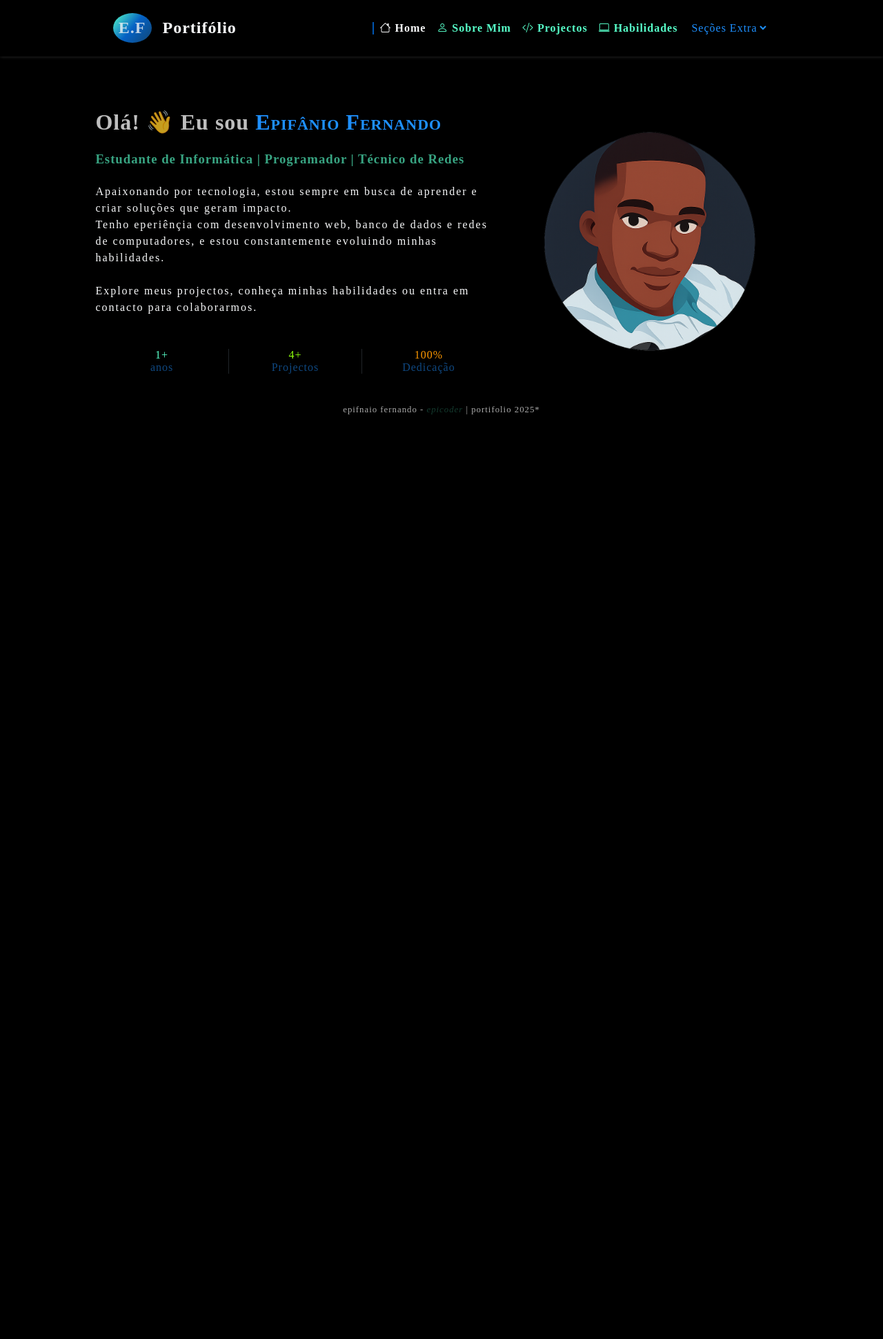
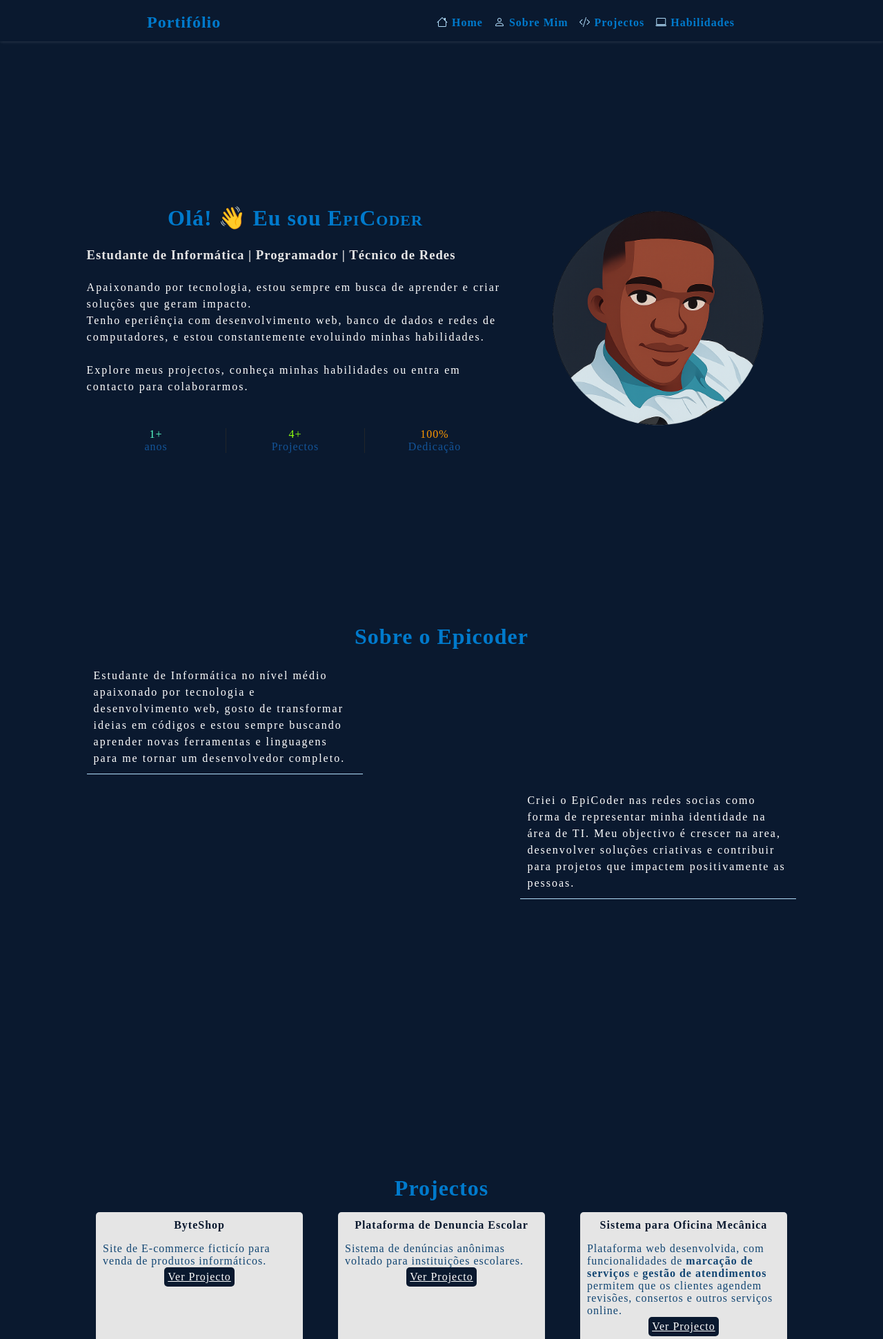
Before and after one commit to epifaniovalente/epicoder_frontend, a PHP site: page / in a window 1280 px wide. Shown: the top 1942 px of the page at 69% size. Before the commit the page ends 601 px from the top, so only its background shows below. Run offline with PHP 8.4, Linux system fonts and the light colour scheme; some web fonts are replaced.

Commit message:
EpiCoder - terminando seções

```diff
--- a/epicoder/CSS/style.css
+++ b/epicoder/CSS/style.css
@@ -11,6 +11,17 @@
     --light-color: #f8f9fa;
     --dark-color: #212529;
     --largura-aside: 280px;
+
+    --cor11: #0A192F;
+    /*Fundo Principal*/
+    --cor22: #007ACC;
+    /*Botões, destaques, links*/
+    --cor33: #B3DFFC;
+    /*Hovers, fundos de cartões, ícones*/
+    --cor44: #FFFFFF;
+    /*Texto em fundo escuro, áreas de conteúdo*/
+    --cor55: #E5E5E5;
+    /*Bordas, divisores, plano de fundo secundário*/
 }
 
 * {
@@ -25,7 +36,7 @@
 
 body {
     min-height: 100vh;
-    background-color: var(--fundo);
+    background-color: var(--cor11);
     color: var(--text-color);
     transition: all var(--transition-speed) ease;
 }
@@ -33,8 +44,9 @@ body {
 header {
     position: sticky;
     top: 0;
+    height: 60px;
     padding: 1.5% 2%;
-    backdrop-filter: blur(20px);
+    background: var(--cor11);
     box-shadow: 0 0 5px rgba(245, 245, 245, 0.192);
 }
 
@@ -46,22 +58,8 @@ nav {
     padding: 0rem 2rem;
 }
 
-nav .logo {
-    display: flex;
-    align-items: center;
-    gap: 1rem;
-    font-size: 1.5rem;
-    font-weight: 600;
-}
-
-.logo-icon {
-    padding: 5%;
-    border-radius: 50%;
-    background: linear-gradient(130deg, #57ffc9, #0461c4, #124673);
-}
-
 nav .logo-text {
-    color: var(--light-color);
+    color: var(--cor22);
 }
 
 nav .menu-link {
@@ -72,17 +70,16 @@ nav .menu-link {
     list-style: none;
     gap: 1rem;
     padding: 2px;
-    transition: all .4s ease;
-    transform-origin: left;
+    transition: display .3s ease;
 }
 
-.menu-link .logo-name{
+.menu-link .logo-name {
     width: 100%;
     text-align: center;
-    border: 1px solid #8fff0d;
-    font-size: 1.5rem;
-    padding: 3%;
-    background: linear-gradient(130deg, #0461c4, #124673);
+    color: var(--cor44);
+    border: 1px solid var(--cor22);
+    padding: 10px;
+    font-size: 3vw;
 }
 
 nav .menu-link.abrir {
@@ -97,42 +94,25 @@ nav .menu-link.abrir {
     display: flex;
 }
 
-.menu-link .link a.ativo {
-    padding-left: .5rem;
-    color: var(--light-color);
-    border-left: 2px solid var(--cor3);
-}
-
 .menu-link .link a {
     flex: 1;
-    font-size: 1rem;
     text-decoration: none;
-    color: #57ffc9;
+    color: var(--cor22);
     font-weight: 600;
 }
 
-.menu-link select {
-    cursor: pointer;
-    font-size: 1rem;
-    background-color: var(--fundo);
-    color: var(--light-color);
-    border: none;
-    outline: none;
-    color: #1e90ff;
-}
-
-select option {
-    background-color: var(--fundo);
+.menu-link .link a>i {
+    color: var(--cor33);
 }
 
 button {
     cursor: pointer;
-    background: transparent;
+    background: none;
     outline: none;
     border: none;
     font-size: 1.7rem;
     font-weight: 600;
-    color: var(--light-color);
+    color: var(--cor22);
 
     display: none;
 }
@@ -142,56 +122,44 @@ button {
 main.main-content {
     max-width: 1080px;
     margin: auto;
-    margin-top: 5%;
-    padding: 1% 3%;
+    padding: 1% 2%;
+}
+
+.container {
+    flex: 1;
     display: flex;
+    align-items: center;
     gap: 1.5rem;
+    height: 100vh;
 }
 
 .conteudo {
     display: flex;
     flex-direction: column;
     gap: 1.5rem;
+    scroll-margin-top: 70px;
 }
 
-.epicoder {
-    width: 95%;
-    height: 100px;
-    margin: auto;
-    border-radius: 5px;
-    display: flex;
-    align-items: center;
-    overflow: hidden;
-
-    background: url('../image/epicoder.jpg') no-repeat;
-    background-position: center center;
-    background-size: cover;
-
-    display: none;
+.destaque {
+    color: var(--cor22);
+    font-size: 2rem;
+    text-align: center;
+    margin-top: 2rem;
 }
 
-
-.conteudo .nome {
+.destaque .nome {
     font-variant: small-caps;
+    color: var(--cor22);
 }
 
 .conteudo h3 {
-    color: #57ffcaa4;
+    color: var(--cor55);
 }
 
 .conteudo p {
     line-height: 1.5rem;
     letter-spacing: 2px;
-    color: var(--light-color);
-}
-
-.conteudo .sobre {
-    width: fit-content;
-    background-color: var(--links);
-    color: var(--light-color);
-    padding: 1.5%;
-    font-size: 1.2rem;
-    border-radius: 5px;
+    color: var(--cor44);
 }
 
 .main-content .perfil {
@@ -240,6 +208,85 @@ main.main-content {
     color: #ff9900;
 }
 
+section {
+    display: flex;
+    flex-direction: column;
+    gap: 1rem;
+    min-height: 100vh;
+    scroll-margin-top: 70px;
+}
+
+section#sobre p {
+    max-width: 400px;
+    line-height: 1.5rem;
+    letter-spacing: 2px;
+    color: var(--cor44);
+    padding: 10px;
+    border-bottom: 1px solid var(--cor33);
+}
+
+.projectos-container {
+    display: flex;
+    justify-content: space-around;
+    flex-wrap: wrap;
+    gap: 1.5rem;
+}
+
+.projeto {
+    height: 200px;
+    flex: 0 1 300px;
+    padding: 10px;
+    background: var(--cor55);
+    border-radius: 5px;
+    display: flex;
+    flex-direction: column;
+}
+
+.projeto p {
+    color: var(--cor1);
+}
+
+.projeto a {
+    color: var(--cor44);
+    background-color: var(--cor11);
+    padding: 5px;
+    align-self: center;
+    border-radius: 5px;
+}
+
+.skills-container {
+    display: flex;
+    justify-content: space-around;
+    flex-wrap: wrap;
+    gap: 1.5rem;
+}
+
+.skill {
+    height: 200px;
+    flex: 0 1 300px;
+    padding: 10px;
+    background: var(--cor55);
+    border-radius: 5px;
+}
+
+.skill h3,
+.projeto>h3 {
+    text-align: center;
+    font-size: 1rem;
+    color: var(--cor11);
+    margin-bottom: 1rem;
+}
+
+.skill-itens {
+    list-style-position: inside;
+}
+
+.skill-item {
+    padding: .5rem;
+    color: var(--cor1);
+}
+
+
 footer {
     width: 100%;
     display: flex;
@@ -248,7 +295,7 @@ footer {
 }
 
 footer p {
-    font-size: .8rem;
+    font-size: .9rem;
     text-transform: lowercase;
     color: darkgray;
     padding: 0.5rem 0;
@@ -256,7 +303,7 @@ footer p {
 
 footer p span {
     font-style: italic;
-    color: #57ffca3b;
+    color: var(--cor22);
 }
 
 /*Responsividade*/
@@ -275,28 +322,20 @@ footer p span {
     }
 
     nav .menu-link {
-        width: 50%;
         height: 100dvh;
         position: absolute;
-        background-color: var(--fundo);
+        background-color: var(--cor11);
         background-attachment: fixed;
         border-right: 1px solid #1e8fff52;
         position: absolute;
-        top: 0;
+        top: 60px;
         left: 0;
-
+        right: 0;
     }
 
     nav .menu-link li a {
-        display: flex;
-        align-items: center;
-        justify-content: space-between;
+        text-align: center;
         padding: .5rem 1rem;
-    }
-
-    nav .menu-link li select {
-        padding: .5rem 1rem;
-        width: 100%;
     }
 
     .menu-link div:first-child {
@@ -307,10 +346,3 @@ footer p span {
         justify-content: space-between;
     }
 }
-
-@media (max-width: 768px) {
-    .epicoder {
-        display: block;
-    }
-
-}
--- a/index.html
+++ b/index.html
@@ -12,46 +12,39 @@
 <body>
     <header>
         <nav>
-            <div class="logo">
-                <span class="logo-icon">E.F</span>
-                <span class="logo-text">Portifólio</span>
-            </div>
+            <h1 class="logo-text">
+                Portifólio
+            </h1>
             <ul class="menu-link">
                 <div class="logo-name">
-                    Epifânio Fernando
+                    Epifânio EpiCoder
                 </div>
                 <li class="link">
-                    <a href="#" target="_self" class="ativo">
+                    <a href="#home" target="_self" class="ativo">
                         <i class="bi bi-house"></i>
                         <span class="">Home</span>
                     </a>
                 </li>
                 <li class="link">
-                    <a href="#" target="_self">
+                    <a href="#sobre" target="_self">
                         <i class="bi bi-person"></i>
                         <span class="">Sobre Mim</span>
                     </a>
                 </li>
                 <li class="link">
-                    <a href="#" target="_self">
+                    <a href="#projectos" target="_self">
                         <i class="bi bi-code-slash"></i>
                         <span class="">Projectos</span>
                     </a>
                 </li>
                 <li class="link">
-                    <a href="#" target="_self">
+                    <a href="#habilidades" target="_self">
                         <i class="bi bi-laptop"></i>
                         <span class="">Habilidades</span>
 
                     </a>
                 </li>
-                <li>
-                    <select name="secoes" id="" onchange="window.location.href=this.value">
-                        <option value="" disabled selected class="selecionada">Seções Extra</option>
-                        <option value="">Blog</option><!--epicoder/pages/blog.html-->
-                        <option value="Certificados">Certificados</option>
-                    </select>
-                </li>
+
             </ul>
             <button type="button" class="menu-btn" id="botao">
                 <i class="bi bi-list-ul"></i>
@@ -59,11 +52,9 @@
         </nav>
     </header>
     <main class="main-content">
-        <div class="conteudo">
-            <div class="epicoder">
-            </div>
-
-            <h1>Olá! &#x1F44B; Eu sou <span class="nome" style="color:#1e90ff;">Epifânio Fernando</span></h1>
+        <div class="container">
+            <div class="conteudo" id="home">
+                <h1 class="destaque">Olá! &#x1F44B; Eu sou <span class="nome">EpiCoder</span></h1>
                 <h3>Estudante de Informática | Programador | Técnico de Redes</h3>
                 <p>Apaixonando por tecnologia, estou sempre em busca de aprender e
                     criar soluções que geram impacto.
@@ -93,9 +84,92 @@
             <div class="perfil">
                 <img src="epicoder/image/perfil.png" alt="perfil">
             </div>
+        </div>
+        <section id="sobre">
+            <h2 class="destaque">Sobre o Epicoder</h2>
+            <p>Estudante de Informática no nível médio apaixonado por tecnologia e desenvolvimento web, gosto de transformar ideias em códigos e estou sempre buscando aprender novas ferramentas e linguagens para me tornar um desenvolvedor completo.</p>
+            <p style="align-self: flex-end;">
+                Criei o EpiCoder nas redes socias como forma de representar minha identidade na área de TI. Meu objectivo é crescer na area, desenvolver soluções criativas e contribuir para projetos que impactem positivamente as pessoas.
+            </p>
+        </section>
+        <section id="projectos">
+            <h2 class="destaque">Projectos</h2>
+            <div class="projectos-container">
+                <div class="projeto">
+                    <h3>ByteShop</h3>
+                    <p>Site de E-commerce ficticío para venda de produtos informáticos.</p>
+                    <a href="#" target="_blank">Ver Projecto</a>
+                </div>
+                <div class="projeto">
+                    <h3>Plataforma de Denuncia Escolar</h3>
+                    <p>Sistema de denúncias anônimas voltado para instituições escolares.</p>
+                    <a href="#" target="_blank">Ver Projecto</a>
+                </div>
+                <div class="projeto">
+                    <h3>Sistema para Oficina Mecânica</h3>
+                    <p>Plataforma web desenvolvida, com funcionalidades de <strong>marcação de serviços</strong> e <strong>gestão de atendimentos</strong> permitem que os clientes agendem revisões, consertos e outros serviços online.</p>
+                    <a href="#" target="_blank">Ver Projecto</a>
+                </div>
+            </div>
+        </section>
+        <section id="habilidades">
+            <h2 class="destaque">Habilidades</h2>
+
+            <div class="skills-container">
+
+                <div class="skill">
+                    <h3>💻 Front-end</h3>
+                    <ul class="skill-itens">
+                        <li class="skill-item">
+                            HTML
+                        </li>
+                        <li class="skill-item">
+                            CSS
+                        </li>
+                        <li class="skill-item">
+                            JavaScript
+                        </li>
+                        <li class="skill-item">
+                            React (Aprendendo...)
+                        </li>
+                        <li class="skill-item">
+                            Bootstrap
+                        </li>
+                    </ul>
+                </div>
+                <div class="skill">
+                    <h3>🗃️ Back-end</h3>
+                    <ul class="skill-itens">
+                        <li class="skill-item">
+                            PHP
+                        </li>
+                        <li class="skill-item">
+                            Laravel (Aprendendo...)
+                        </li>
+                        <li class="skill-item">
+                            MySQL
+                        </li>
+                    </ul>
+                </div>
+                <div class="skill">
+                    <h3>🌐 Redes e Infraestruturas</h3>
+                    <ul class="skill-itens">
+                        <li class="skill-item">Configuração de Redes Locais</li>
+                        <li class="skill-item">Sub-redes e máscaras de rede</li>
+                    </ul>
+                </div>
+                <div class="skill">
+                    <h3>🛠️ Outras competencias</h3>
+                    <ul class="skill-itens">
+                        <li class="skill-item">Versionamento com Git e GitHub</li>
+                        <li class="skill-item">Organizção e trabalho em equipe</li>
+                    </ul>
+                </div>
+            </div>
+        </section>
     </main>
     <footer>
-        <p>Epifnaio fernando - <span>epicoder</span> | portifolio 2025*</p>
+        <p>&copy; Epifnaio - <span>epicoder</span> | meu portifolio 2025*</p>
     </footer>
 
     <script src="epicoder/JS/script.js" defer></script>
```
Also changed, not shown: epicoder/JS/script.js (+7 -0 lines), epicoder/image/epicoder.jpg (deleted). Lines whose indentation alone changed are shown as unchanged.
